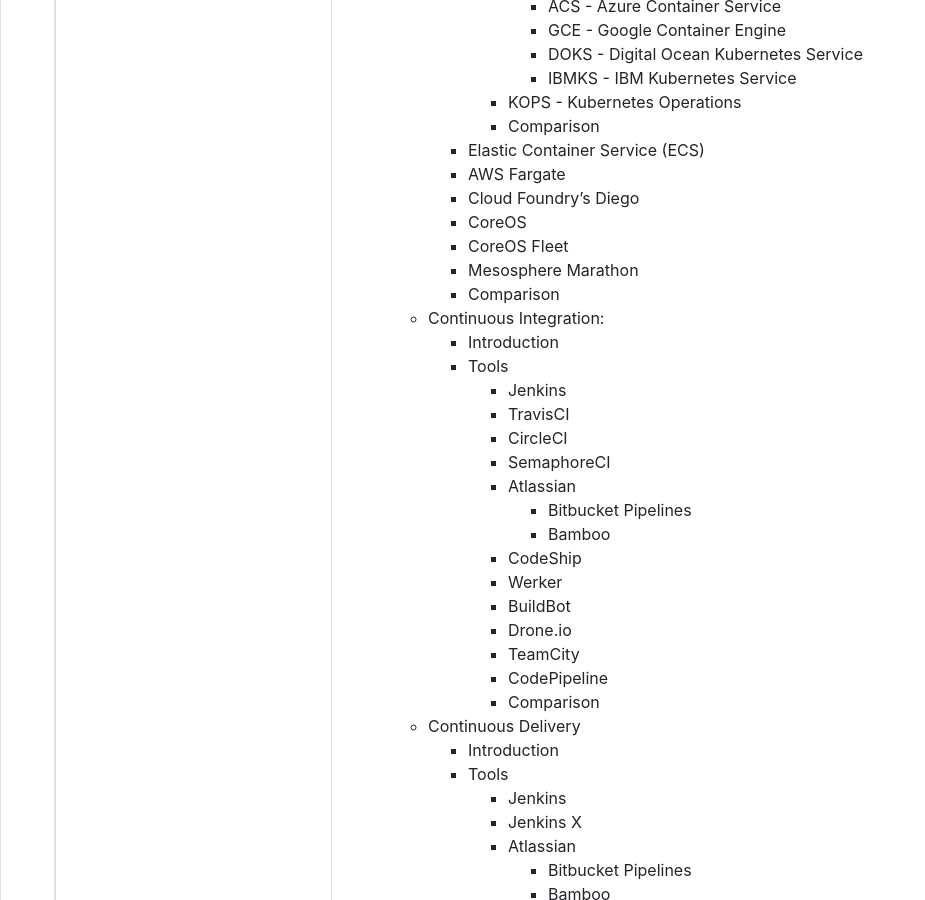
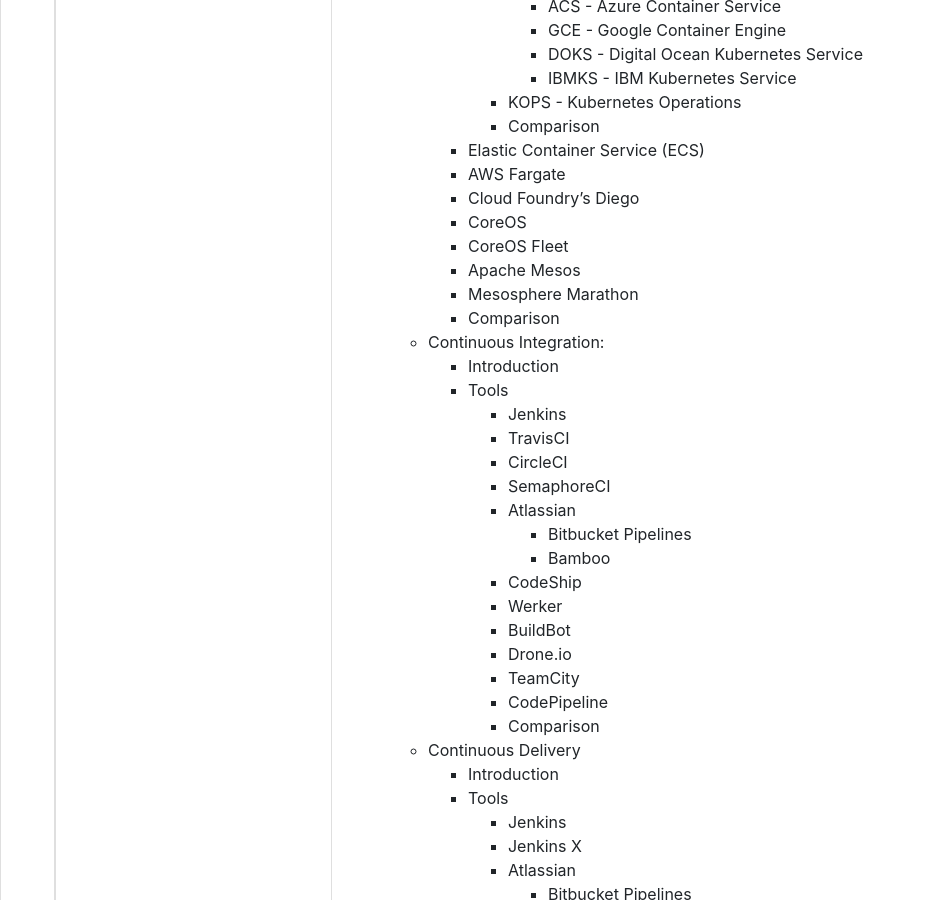
Before and after one commit to mattmccarty/mattmccarty.github.io, a Jekyll site: the page built from _wiki/index.md, in a window 1280 px wide and 900 px high, scrolled down 1922 px. Shown: the whole window, without its empty margins (0-925 px from the left). Built offline with Jekyll 4.4.1, drawn with Linux system fonts in a browser that asks for light colours; nearby versions of some CDN libraries.

Commit message:
updating outline

```diff
--- a/_wiki/index.md
+++ b/_wiki/index.md
@@ -89,6 +89,7 @@ The articles in this section are a work inprogress. The list below serves as an
     - Cloud Foundry’s Diego
     - CoreOS
     - CoreOS Fleet
+    - Apache Mesos
     - Mesosphere Marathon
     - Comparison
   - Continuous Integration:
```
